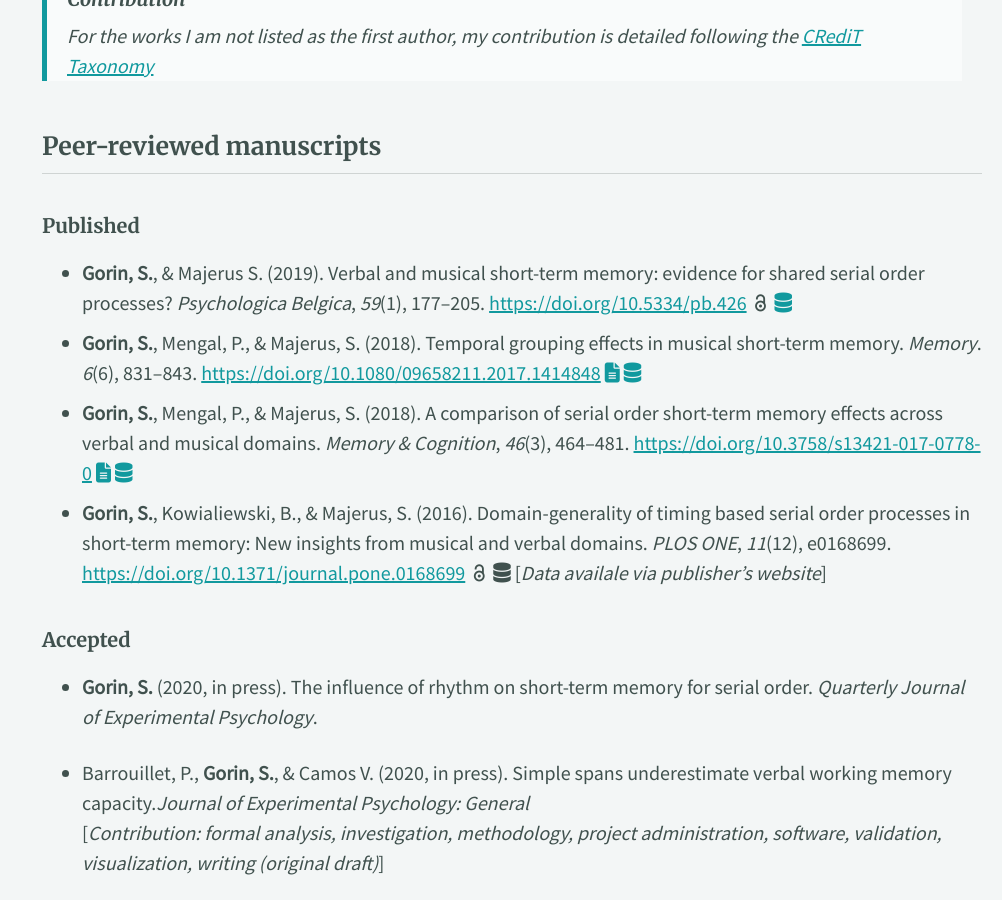
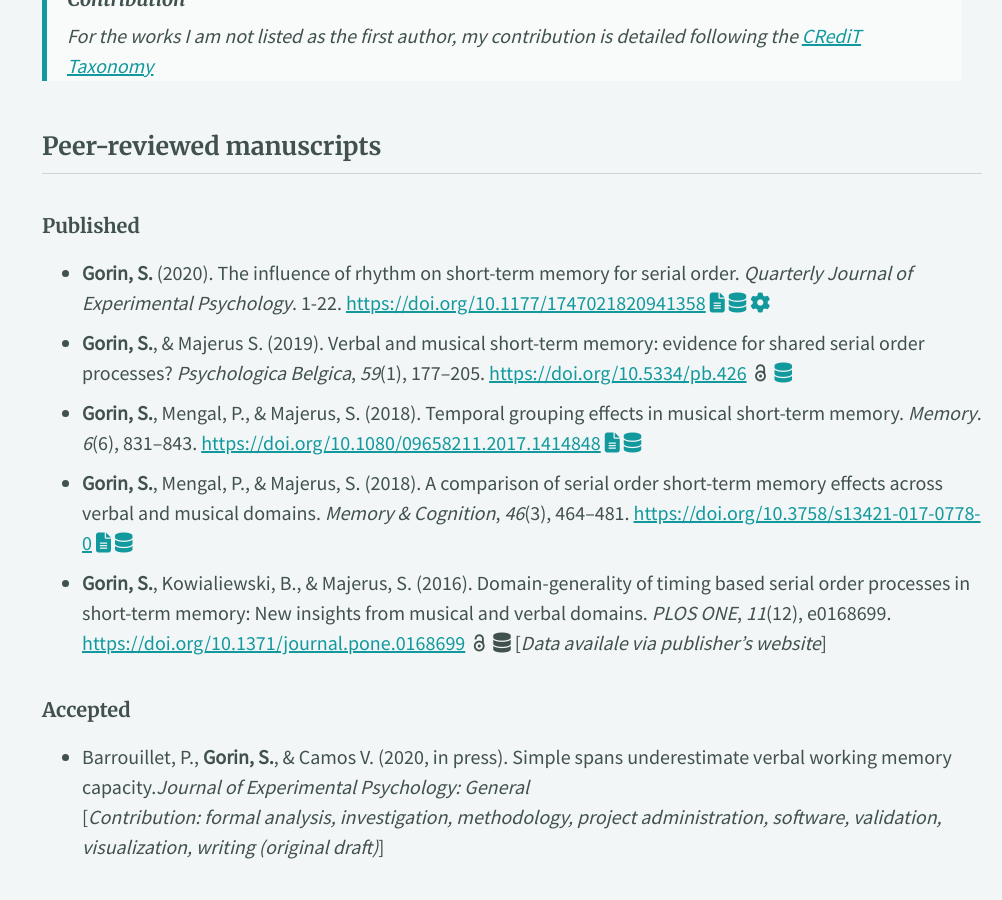
Before and after one commit to gorinsimon/gorinsimon.github.io, a Jekyll site: the page built from _pages/publications.md, in a window 1280 px wide and 900 px high, scrolled down 455 px. Shown: the whole window, without its empty margins (278-1280 px from the left). Built offline with Jekyll 4.4.1, drawn with Linux system fonts in a browser that asks for light colours; cached includes are drawn as plain includes; nearby versions of some CDN libraries; some web fonts are replaced.

Commit message:
updated publication with QJEP 2020 paper

```diff
--- a/_pages/publications.md
+++ b/_pages/publications.md
@@ -17,13 +17,13 @@ classes: wide
 
 ### Published
 
++ **Gorin, S.** (2020). The influence of rhythm on short-term memory for serial order. *Quarterly Journal of Experimental Psychology*. 1-22. [https://doi.org/10.1177/1747021820941358](https://doi.org/10.1177/1747021820941358) [<i class="fas fa-file-alt"></i>](../Gorin_2020_QJEP.pdf) [<i class="fas fa-database"></i>](https://osf.io/dkaw9/) [<i class="fas fa-cog"></i>](https://osf.io/s3tvh)
 + **Gorin, S.**, & Majerus S. (2019). Verbal and musical short-term memory: evidence for shared serial order processes? *Psychologica Belgica*, *59*(1), 177–205. [https://doi.org/10.5334/pb.426](https://doi.org/10.5334/pb.426) <i class="ai ai-open-access"></i> [<i class="fas fa-database"></i>](https://osf.io/hwrms/)
 + **Gorin, S.**, Mengal, P., & Majerus, S. (2018). Temporal grouping effects in musical short-term memory. *Memory*. *6*(6), 831–843. [https://doi.org/10.1080/09658211.2017.1414848](https://doi.org/10.1080/09658211.2017.1414848) [<i class="fas fa-file-alt"></i>](https://orbi.uliege.be/bitstream/2268/216786/1/Gorin%20Mengal%20Majerus_Memory_2017.pdf) [<i class="fas fa-database"></i>](https://osf.io/tdhkv/)
 + **Gorin, S.**, Mengal, P., & Majerus, S. (2018). A comparison of serial order short-term memory effects across verbal and musical domains. *Memory & Cognition*, *46*(3), 464–481. [https://doi.org/10.3758/s13421-017-0778-0](https://doi.org/10.3758/s13421-017-0778-0) [<i class="fas fa-file-alt"></i>](https://orbi.uliege.be/bitstream/2268/217883/3/Gorin%20Mengal%20Majerus_MemCogn_2017.pdf) [<i class="fas fa-database"></i>](https://osf.io/6kvrz/)
 + **Gorin, S.**, Kowialiewski, B., & Majerus, S. (2016). Domain-generality of timing based serial order processes in short-term memory: New insights from musical and verbal domains. *PLOS ONE*, *11*(12), e0168699. [https://doi.org/10.1371/journal.pone.0168699](https://doi.org/10.1371/journal.pone.0168699) <i class="ai ai-open-access"></i> <i class="fas fa-database"></i> \[*Data availale via publisher's website*\]
 
 ### Accepted
-+ **Gorin, S.** (2020, in press). The influence of rhythm on short-term memory for serial order. *Quarterly Journal of Experimental Psychology*.
 
 + Barrouillet, P., **Gorin, S.**, & Camos V. (2020, in press). Simple spans underestimate verbal working memory capacity.*Journal of Experimental Psychology: General* <br/>
 \[*Contribution: formal analysis, investigation, methodology, project administration, software, validation, visualization, writing (original draft)*\]
```
Also changed, not shown: 1 other file.
